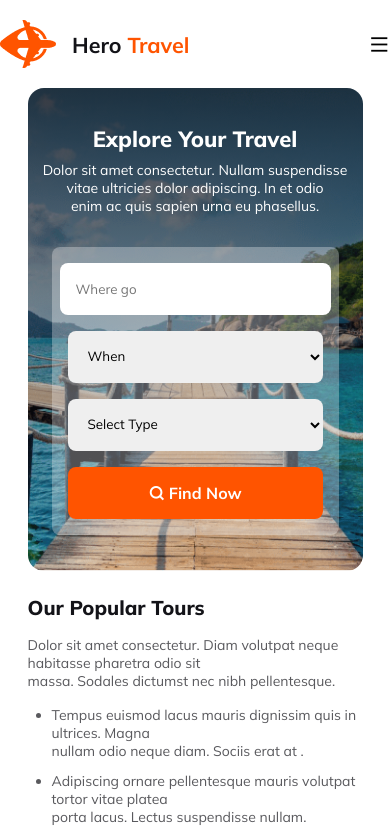
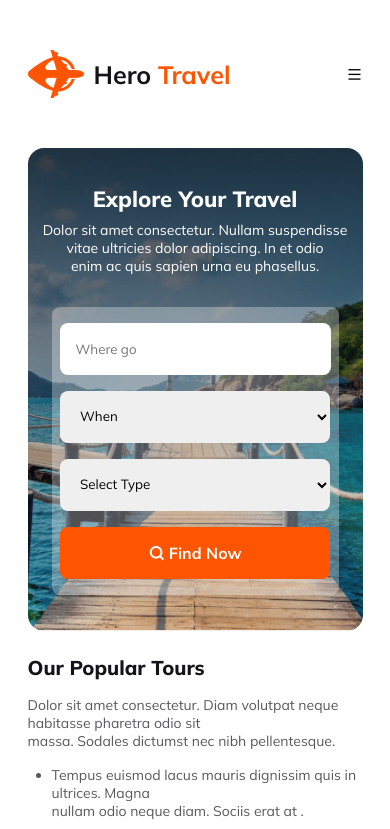
Before and after one commit to rudratechmos/travel-website-design, a plain HTML site: page index.html in a window 390 px wide. Shown: the top 829 px of the page. Drawn offline with nearby package versions, Linux system fonts and the light colour scheme.

Commit message:
fixed header section responsive

```diff
--- a/styles.css/responsive.css
+++ b/styles.css/responsive.css
@@ -1,44 +1,57 @@
-@media screen and (max-width: 600px) {
+@media screen and (max-width: 576px) {
     /* header styles */
+    .menu{
+        display: block;
+    }
+
+    .header{
+        max-width: 335px;
+    }
+
+    /* navbar styles */
+    .nav-logo{
+        gap: 10px ;
+        font-size: 1.34rem;
+    }
+
     .nav-options{
         display: none;
     }
-    .menu{
-        display: block;
-    }
-    .nav-logo h3{
-        font-size: 1.346rem;
-    }
-    .menu i{
-        font-size: 1.346rem;
-    }
-    .navbar{
-        margin: 20px 0px;
-    }
+
+    /* banner styles */
     .banner-container{
-        width: 335px;
+        max-width: 335px;
         height: 483px;
     }
+
     .banner-info h3{
         font-size: 1.375rem;
     }
+
     .banner-info p{
         font-size: 14px;
         margin: 8px 0px 32px;
     }
+
     .banner-inputs{
         width: 287px;
         height: 288px;
+        gap: 16px;
         flex-direction: column;
-        gap: 16px;
     }
+
     .banner-inputs input,select{
         width: 255px;
         height: 52px;
     }
+
+    .banner-inputs select{
+        width: 270px;
+    }
+
     .banner-inputs button{
-        width: 255px;
-        height: 52px;
+        width: 270px;
+        padding: 14px 75px;
     }
 
     /* tour section styles */
--- a/styles.css/style.css
+++ b/styles.css/style.css
@@ -65,6 +65,7 @@ button{
 
 /* banner styles */
 .banner-container{
+    max-width: 1170px;
     height: 500px;
     margin: 0 auto;
     display: flex;
@@ -91,8 +92,6 @@ button{
 }
 
 .banner-info p{
-    font-size: 4rem;
-    font-weight: 800;
     font-size: 16px;
     font-weight: 400;
     margin: 24px 0px 64px;
@@ -115,7 +114,6 @@ button{
     border-radius: 8px;
     border: none;
     padding-left: 16px;
-    cursor: pointer;
 }
 
 .banner-inputs button{
```
